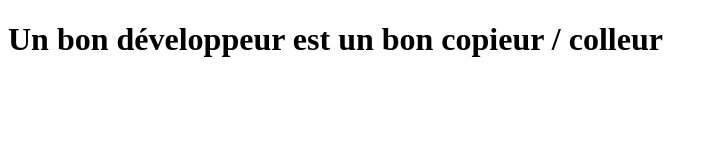
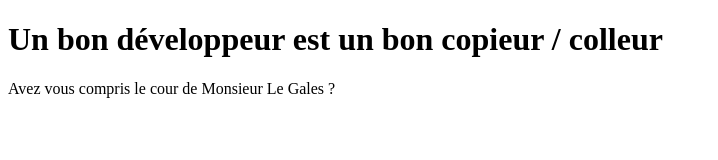
Before and after one commit to Milou200/Cours-Git, a plain HTML site: page index.html in a window 1280 px wide. Shown: the whole page, without its empty margins (0-718 px from the left). Drawn offline with Linux system fonts and the light colour scheme.

Commit message:
baguette

```diff
--- a/index.html
+++ b/index.html
@@ -8,5 +8,6 @@
 </head>
 <body>
     <h1>Un bon développeur est un bon copieur / colleur </h1>
+    <p> Avez vous compris le cour de Monsieur Le Gales ?</p>
 </body>
 </html>
```
